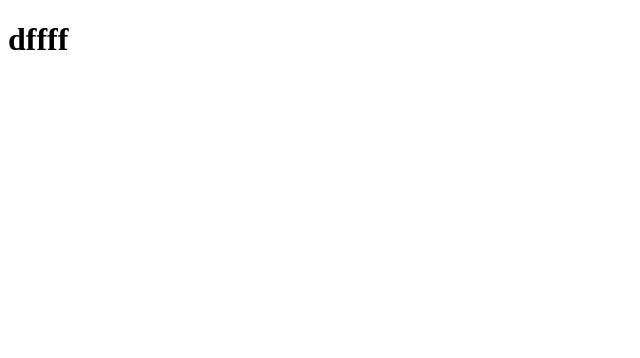
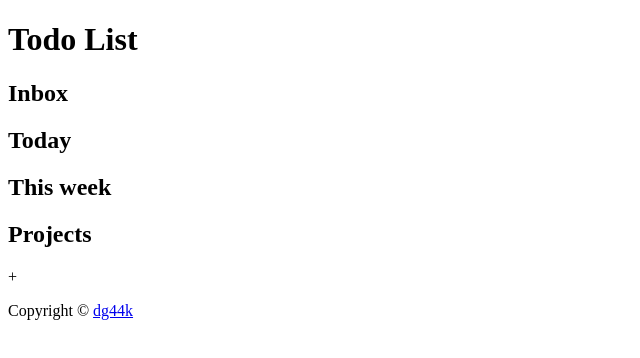
Before and after one commit to dg44k/Todo-List, a website built with webpack: page src/index.html in a window 1280 px wide. Shown: the whole page, without its empty margins (0-640 px from the left). Built offline with nearby package versions, Linux system fonts and the light colour scheme.

Commit message:
-add html code

```diff
--- /dev/null
+++ b/src/inbox.js
@@ -0,0 +1,3 @@
+/*
+В этом файле будет генерироваться и dom, и логика конкретно этого модуля
+*/
--- a/src/index.html
+++ b/src/index.html
@@ -1,13 +1,30 @@
 <!DOCTYPE html>
 <html lang="en">
   <head>
-  <meta charset="UTF-8">
-  <meta http-equiv="X-UA-Compatible" content="IE=edge">
-  <meta name="viewport" content="width=device-width, initial-scale=1.0">
+    <meta charset="UTF-8" />
+    <meta http-equiv="X-UA-Compatible" content="IE=edge" />
+    <meta name="viewport" content="width=device-width, initial-scale=1.0" />
     <title>Todo List</title>
   </head>
   <body>
-  <h1>dffff</h1>
+    <header>
+      <h1 class="logo">Todo List</h1>
+    </header>
+    <aside>
+      <div class="tasks">
+        <h2 class="inbox">Inbox</h2>
+        <h2 class="today">Today</h2>
+        <h2 class="week">This week</h2>
+      </div>
+      <div class="projects">
+        <h2 class="title_projects">Projects</h2>
+        <div class="addProject">+</div>
+      </div>
+    </aside>
+    <main></main>
+    <footer>
+      <p>Copyright © <a href="https://github.com/dg44k">dg44k</a></p>
+    </footer>
     <script src="index.js"></script>
   </body>
 </html>
```
Also changed, not shown: src/addTask.js (added, +10 -0 lines), dist/main.html. Lines whose indentation alone changed are shown as unchanged.
